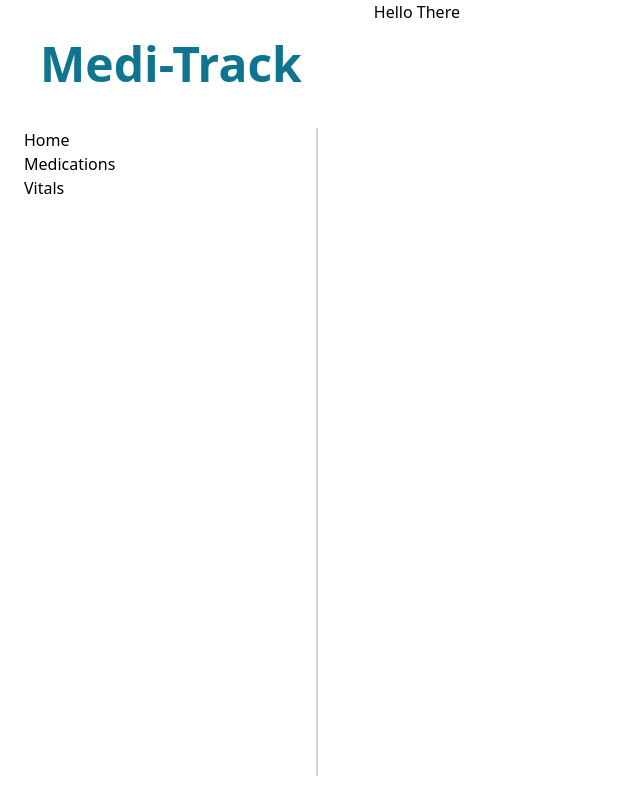
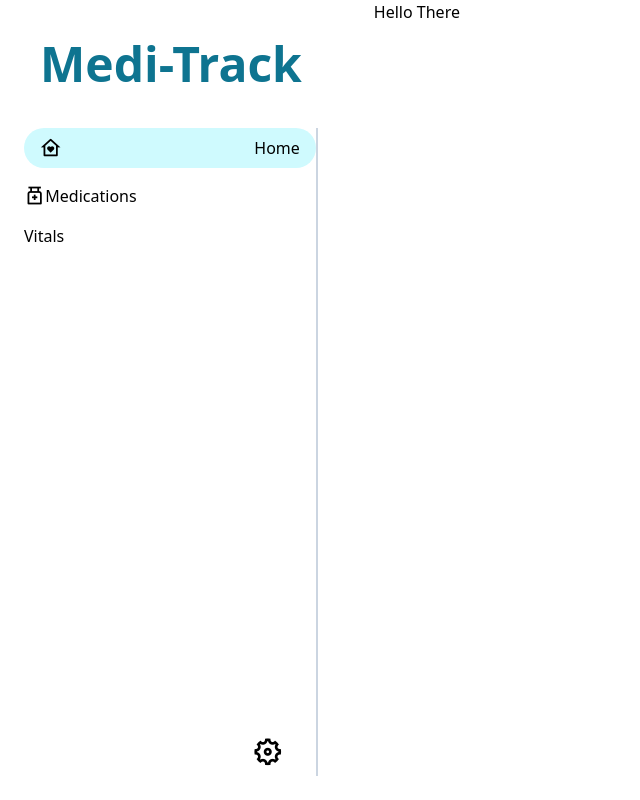
Before and after one commit to Euaell/medical_tracker, a Next.js app in the folder frontend/: page / in a window 1280 px wide. Shown: the whole page, without its empty margins (0-640 px from the left). Built offline with nearby package versions, Linux system fonts and the light colour scheme.

Commit message:
chore: progress

```diff
--- a/frontend/app/layout.tsx
+++ b/frontend/app/layout.tsx
@@ -1,5 +1,6 @@
 import type { Metadata } from "next";
 import "./globals.css";
+import 'remixicon/fonts/remixicon.css'
 import Link from "next/link";
 
 
@@ -21,20 +22,28 @@ export default function RootLayout({
 						<h1 className="text-cyan-700 text-5xl p-4 font-extrabold">Medi-Track</h1>
 					</div>
 
-					<ul className="flex flex-col border-r-2 border-slate-300 h-full">
-						<li>
-							<Link href="/">Home</Link>
+					<ul className="flex flex-col border-r-2 border-slate-300 h-full gap-4">
+						<li className="bg-cyan-100 rounded-full">
+							<Link href="/" className="flex flex-row justify-between py-2 items-center px-4">
+								<i className="ri-home-heart-line ri-lg"></i>
+								<span>
+									Home
+								</span>
+							</Link>
 						</li>
 						<li>
-							<Link href="/medications">Medications</Link>
+							<Link href="/medications">
+								<i className="ri-medicine-bottle-line ri-lg"></i>
+								Medications
+							</Link>
 						</li>
 						<li>
 							<Link href="/vitals">Vitals</Link>
 						</li>
-						<li className="mt-auto">
+						<li className="mt-auto ml-auto mr-8">
 							<Link href="/settings">
 								<span className="sr-only">Settings</span>
-								{/* <CogIcon className="h-6 w-6" aria-hidden="true" /> */}
+								<i className="ri-settings-5-line ri-2x"></i>
 							</Link>
 						</li>
 					</ul>
```
